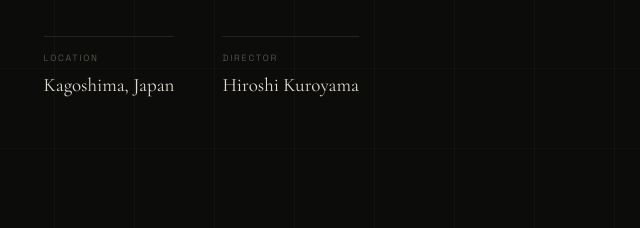
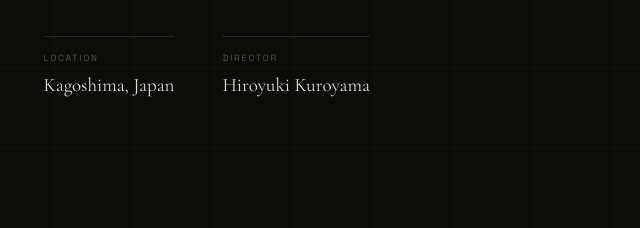
Before and after one commit to mail506/protoscape-lp, a plain HTML site: page index.html in a window 1280 px wide. Shown: the part 572-800 px from the top of the page, 186-826 px from the left. Drawn offline with nearby package versions, Linux system fonts and the light colour scheme.

Commit message:
Fix name reading: Hiroshi → Hiroyuki Kuroyama

```diff
--- a/index.html
+++ b/index.html
@@ -805,7 +805,7 @@ footer {
       </div>
       <div class="hero-meta-item">
         <p class="hero-meta-lbl">Director</p>
-        <p class="hero-meta-val">Hiroshi Kuroyama</p>
+        <p class="hero-meta-val">Hiroyuki Kuroyama</p>
       </div>
     </div>
   </div>
@@ -1024,7 +1024,7 @@ footer {
           </tr>
           <tr>
             <td>代表者</td>
-            <td>黒山 裕志<br><span style="font-family: 'Space Grotesk', sans-serif; font-size: 13px; color: var(--muted); font-weight: 300;">Hiroshi Kuroyama</span></td>
+            <td>黒山 裕志<br><span style="font-family: 'Space Grotesk', sans-serif; font-size: 13px; color: var(--muted); font-weight: 300;">Hiroyuki Kuroyama</span></td>
           </tr>
           <tr>
             <td>電話</td>
```
